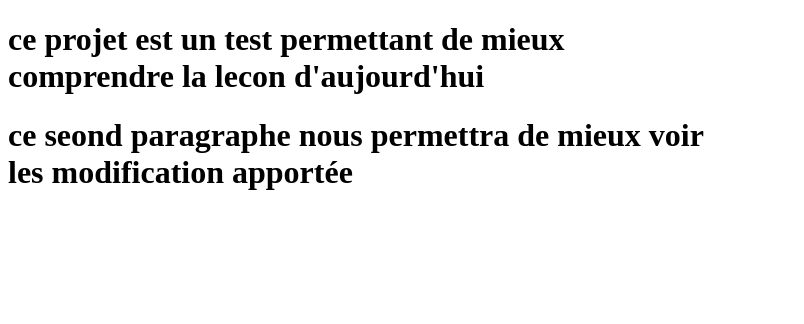
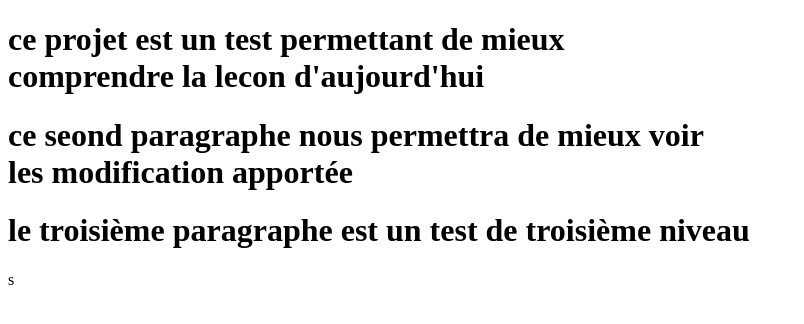
Before and after one commit to bleriot007/githubBled, a plain HTML site: page index.html in a window 1280 px wide. Shown: the whole page, without its empty margins (0-804 px from the left). Drawn offline with Linux system fonts and the light colour scheme.

Commit message:
troisème phase de modification

```diff
--- a/index.html
+++ b/index.html
@@ -8,7 +8,10 @@
     <body>
     <h1>ce projet est un test permettant de mieux <br/>comprendre
         la lecon d'aujourd'hui</h1>
+
         <h1> ce seond paragraphe nous permettra de mieux voir <br/>
         les modification apportée</h1>
+
+        <h1> le troisième paragraphe est un test de troisième niveau</h1>
     </body>
-</html>
+</html>s
```
Also changed, not shown: 1 other file.
